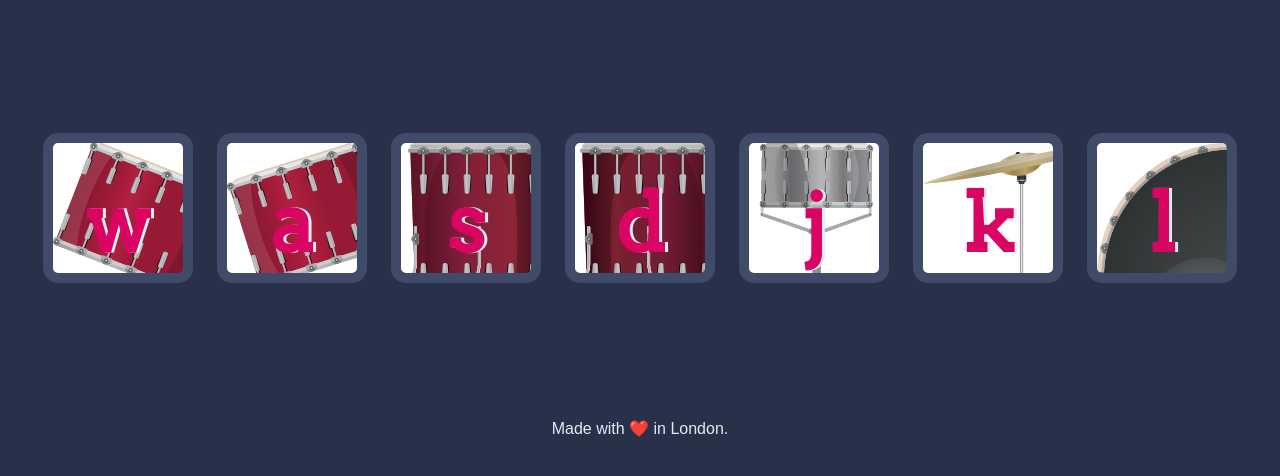
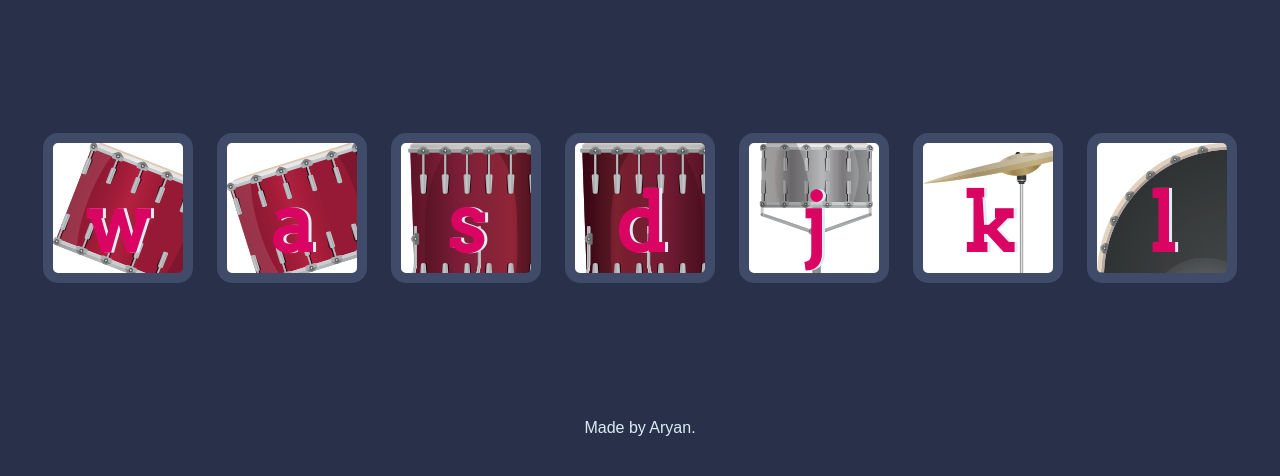
Before and after one commit to Aryan0509/drumgame, a plain HTML site: page index.html in a window 1280 px wide. Shown: the part 156-632 px from the top of the page. Drawn offline with Linux system fonts and the light colour scheme.

Commit message:
footer change

```diff
--- a/index.html
+++ b/index.html
@@ -23,7 +23,7 @@
 
 
   <footer>
-    Made with ❤️ in London.
+    Made by Aryan.
   </footer>
   <script src="index.js"></script>
 </body>
```
